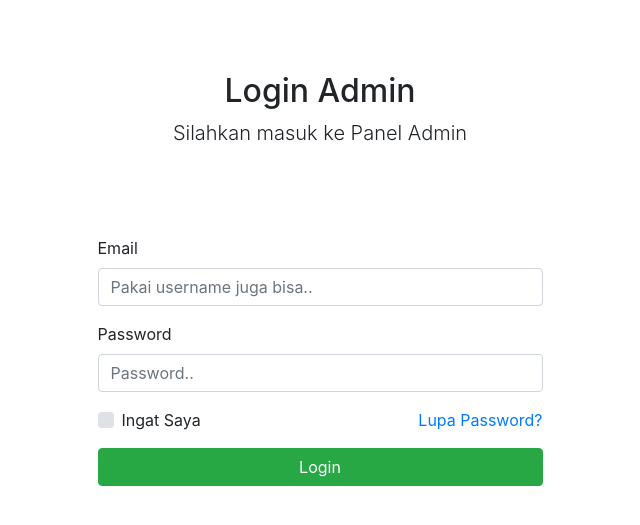
After one commit to petanikode/tutorial-codeigniter, a CodeIgniter app: the page made by application/views/admin/login_page.php in a window 1280 px wide. The commit adds this page. Shown: the top 525 px of the page, without its empty margins (320-960 px from the left). Run offline with CodeIgniter, Linux system fonts and the light colour scheme.

Commit message:
create login feature

```diff
--- a/application/controllers/admin/Overview.php
+++ b/application/controllers/admin/Overview.php
@@ -4,6 +4,8 @@ class Overview extends CI_Controller {
     public function __construct()
     {
 		parent::__construct();
+		$this->load->model("user_model");
+		if($this->user_model->isNotLogin()) redirect(site_url('admin/login'));
 	}
 
 	public function index()
--- a/application/controllers/admin/Products.php
+++ b/application/controllers/admin/Products.php
@@ -9,6 +9,8 @@ class Products extends CI_Controller
         parent::__construct();
         $this->load->model("product_model");
         $this->load->library('form_validation');
+        $this->load->model("user_model");
+		if($this->user_model->isNotLogin()) redirect(site_url('admin/login'));
     }
 
     public function index()
--- a/application/views/admin/_partials/modal.php
+++ b/application/views/admin/_partials/modal.php
@@ -11,7 +11,7 @@
       <div class="modal-body">Select "Logout" below if you are ready to end your current session.</div>
       <div class="modal-footer">
         <button class="btn btn-secondary" type="button" data-dismiss="modal">Cancel</button>
-        <a class="btn btn-primary" href="login.html">Logout</a>
+        <a class="btn btn-primary" href="<?= site_url('admin/login/logout') ?>">Logout</a>
       </div>
     </div>
   </div>
--- /dev/null
+++ b/application/views/admin/login_page.php
@@ -0,0 +1,54 @@
+<!DOCTYPE html>
+<html lang="en">
+
+<head>
+    <meta charset="UTF-8">
+    <meta name="viewport" content="width=device-width, initial-scale=1.0">
+    <meta http-equiv="X-UA-Compatible" content="ie=edge">
+    <title>Login Admin</title>
+
+    <!-- Bootstrap core CSS-->
+    <link href="<?php echo base_url('assets/bootstrap/css/bootstrap.min.css') ?>" rel="stylesheet">
+</head>
+
+<body>
+
+    <div class="container">
+        <div class="row">
+            <div class="col-12 col-md-6 text-center mt-5 mx-auto p-4">
+                <h1 class="h2">Login Admin</h1>
+                <p class="lead">Silahkan masuk ke Panel Admin</p>
+            </div>
+        </div>
+        <div class="row">
+            <div class="col-12 col-md-5 mx-auto mt-5">
+                <form action="<?= site_url('admin/login') ?>" method="POST">
+                    <div class="form-group">
+                        <label for="email">Email</label>
+                        <input type="text" class="form-control" name="email" placeholder="Pakai username juga bisa.." required />
+                    </div>
+                    <div class="form-group">
+                        <label for="password">Password</label>
+                        <input type="password" class="form-control" name="password" placeholder="Password.." required />
+                    </div>
+                    <div class="form-group">
+                        <div class="d-flex justify-content-between">
+                            <div class="custom-control custom-checkbox">
+                                <input type="checkbox" class="custom-control-input" name="rememberme" id="rememberme" />
+                                <label class="custom-control-label" for="rememberme"> Ingat Saya</label>
+                            </div>
+                            <a href="<?= site_url('reset_password') ?>">Lupa Password?</a>
+                        </div>
+                    </div>
+                    <div class="form-group">
+                        <input type="submit" class="btn btn-success w-100" value="Login" />
+                    </div>
+
+                </form>
+            </div>
+        </div>
+    </div>
+
+</body>
+
+</html>
```
Also changed, not shown: application/controllers/admin/Login.php (added, +33 -0 lines), application/models/User_model.php (added, +88 -0 lines).
